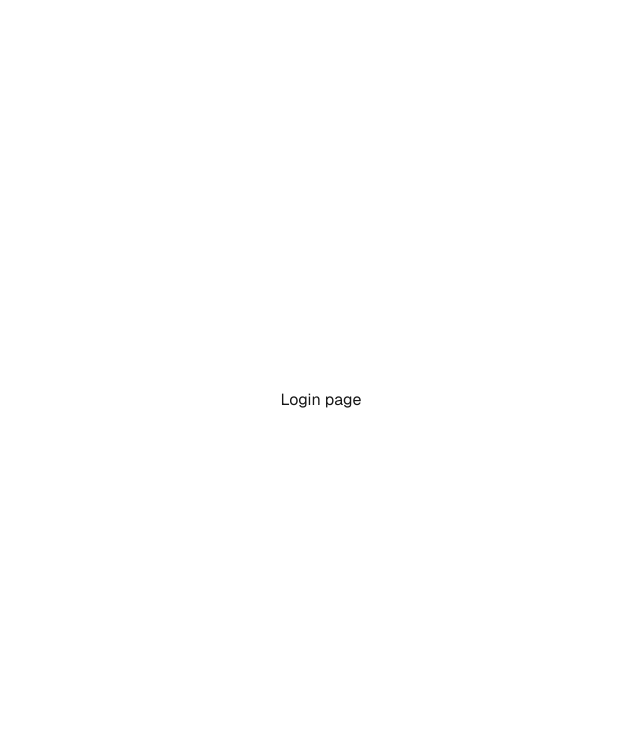
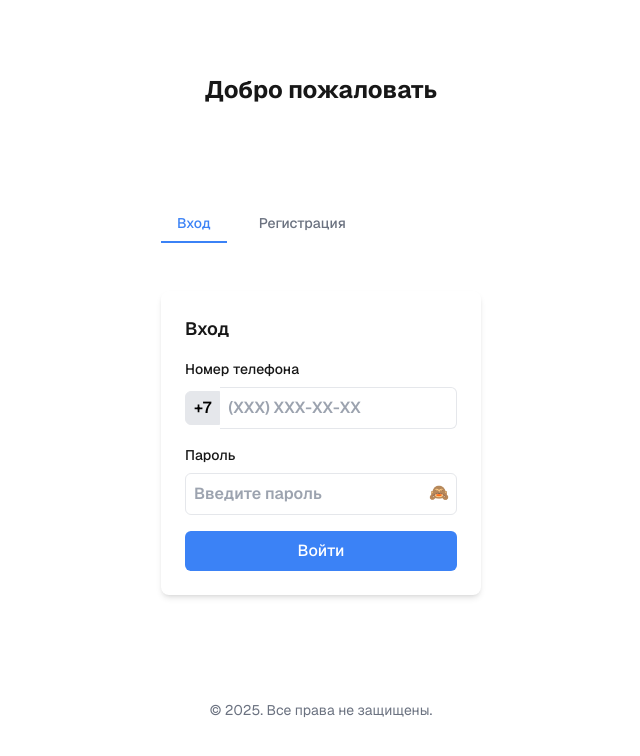
Before and after one commit to OKeylo/library-frontend, a Next.js app: page /login in a window 1280 px wide. Shown: the top 756 px of the page, without its empty margins (319-959 px from the left). Built offline with nearby package versions, Linux system fonts and the light colour scheme.

Commit message:
Update page.tsx

```diff
--- a/app/login/page.tsx
+++ b/app/login/page.tsx
@@ -1,11 +1,205 @@
+"use client"
 import Image from "next/image";
+import { useState } from "react";
 
 export default function Home() {
+  const [isLogin, setIsLogin] = useState(true);
+  const [phone, setPhone] = useState("");
+  const [password, setPassword] = useState("");
+  const [birthDate, setBirthDate] = useState("");
+  const [showPassword, setShowPassword] = useState(false);
+
+  const formatPhone = (value:string) => {
+    const onlyNumbers = value.replace(/\D/g, "").substring(0, 10); // Убираем все нецифровые символы, оставляем до 10 цифр
+
+    const formatted = onlyNumbers.replace(
+      /^(\d{0,3})(\d{0,3})(\d{0,2})(\d{0,2})$/, // Форматируем по группам
+      (_, p1, p2, p3, p4) => {
+        return [
+          p1 ? `(${p1})` : "",
+          p2 || "",
+          p3 ? `-${p3}` : "",
+          p4 ? `-${p4}` : "",
+        ]
+          .filter(Boolean)
+          .join(" ");
+      }
+    );
+
+    setPhone(formatted);
+  };
+
+  const handleBirthDateChange = (value:string) => {
+    // Форматируем введённую дату как ДД-ММ-ГГГГ
+    const formattedValue = value.replace(/\D/g, "").substring(0, 8);
+    const parts = formattedValue.match(/^(\d{0,2})(\d{0,2})(\d{0,4})$/);
+
+    if (!parts) return;
+
+    const [, day, month, year] = parts;
+    const formattedDate = [
+      day.padEnd(2, "").slice(0, 2),
+      month.padEnd(2, "").slice(0, 2),
+      year.padEnd(4, "").slice(0, 4),
+    ]
+      .filter(Boolean)
+      .join("-");
+
+    setBirthDate(formattedDate);
+  };
+
   return (
     <div className="grid grid-rows-[20px_1fr_20px] items-center justify-items-center min-h-screen p-8 pb-20 gap-16 sm:p-20 font-[family-name:var(--font-geist-sans)]">
+      <header className="row-start-1 text-center">
+        <h1 className="text-2xl font-bold">Добро пожаловать</h1>
+      </header>
+
       <main className="flex flex-col gap-8 row-start-2 items-center sm:items-start">
-        <p>Login page</p>
+        <div className="flex justify-center items-center gap-4 mb-4">
+          <button
+            className={`px-4 py-2 text-sm font-medium border-b-2 transition-all ${
+              isLogin ? "border-blue-500 text-blue-500" : "border-transparent text-gray-500"
+            }`}
+            onClick={() => setIsLogin(true)}
+          >
+            Вход
+          </button>
+          <button
+            className={`px-4 py-2 text-sm font-medium border-b-2 transition-all ${
+              !isLogin ? "border-blue-500 text-blue-500" : "border-transparent text-gray-500"
+            }`}
+            onClick={() => setIsLogin(false)}
+          >
+            Регистрация
+          </button>
+        </div>
+
+        {isLogin ? (
+          <form className="flex flex-col gap-4 w-80 p-6 bg-white rounded-lg shadow-md">
+            <h2 className="text-lg font-semibold">Вход</h2>
+            <div className="flex flex-col gap-2">
+              <label className="text-sm font-medium" htmlFor="phone">
+                Номер телефона
+              </label>
+              <div className="flex items-center">
+                <span className="px-2 py-1 border rounded-l-md bg-gray-200 text-black font-semibold">+7</span>
+                <input
+                  type="text"
+                  id="phone"
+                  value={phone}
+                  onChange={(e) => formatPhone(e.target.value)}
+                  className="p-2 border-t border-r border-b rounded-r-md focus:outline-none focus:ring focus:ring-blue-300 w-full text-black font-semibold"
+                  placeholder="(XXX) XXX-XX-XX"
+                />
+              </div>
+            </div>
+            <div className="flex flex-col gap-2">
+              <label className="text-sm font-medium" htmlFor="password">
+                Пароль
+              </label>
+              <div className="relative">
+                <input
+                  type={showPassword ? "text" : "password"}
+                  id="password"
+                  value={password}
+                  onChange={(e) => setPassword(e.target.value)}
+                  className="p-2 border rounded-md w-full focus:outline-none focus:ring focus:ring-blue-300 text-black font-semibold"
+                  placeholder="Введите пароль"
+                />
+                <button
+                  type="button"
+                  className="absolute right-2 top-2 text-gray-500"
+                  onClick={() => setShowPassword(!showPassword)}
+                >
+                  {showPassword ? "👁️" : "🙈"}
+                </button>
+              </div>
+            </div>
+            <button
+              type="submit"
+              className="px-4 py-2 bg-blue-500 text-white font-medium rounded-md hover:bg-blue-600 transition"
+            >
+              Войти
+            </button>
+          </form>
+        ) : (
+          <form className="flex flex-col gap-4 w-80 p-6 bg-white rounded-lg shadow-md">
+            <h2 className="text-lg font-semibold">Регистрация</h2>
+            <div className="flex flex-col gap-2">
+              <label className="text-sm font-medium" htmlFor="name">
+                Имя
+              </label>
+              <input
+                type="text"
+                id="name"
+                className="p-2 border rounded-md focus:outline-none focus:ring focus:ring-blue-300 text-black font-semibold"
+                placeholder="Введите ваше имя"
+              />
+            </div>
+            <div className="flex flex-col gap-2">
+              <label className="text-sm font-medium" htmlFor="phone">
+                Номер телефона
+              </label>
+              <div className="flex items-center">
+                <span className="px-2 py-1 border rounded-l-md bg-gray-200 text-black font-semibold">+7</span>
+                <input
+                  type="text"
+                  id="phone"
+                  value={phone}
+                  onChange={(e) => formatPhone(e.target.value)}
+                  className="p-2 border-t border-r border-b rounded-r-md focus:outline-none focus:ring focus:ring-blue-300 w-full text-black font-semibold"
+                  placeholder="(XXX) XXX-XX-XX"
+                />
+              </div>
+            </div>
+            <div className="flex flex-col gap-2">
+              <label className="text-sm font-medium" htmlFor="birthDate">
+                Дата рождения
+              </label>
+              <input
+                type="text"
+                id="birthDate"
+                value={birthDate}
+                onChange={(e) => handleBirthDateChange(e.target.value)}
+                className="p-2 border rounded-md focus:outline-none focus:ring focus:ring-blue-300 text-black font-semibold"
+                placeholder="ДД-ММ-ГГГГ"
+              />
+            </div>
+            <div className="flex flex-col gap-2">
+              <label className="text-sm font-medium" htmlFor="password">
+                Пароль
+              </label>
+              <div className="relative">
+                <input
+                  type={showPassword ? "text" : "password"}
+                  id="password"
+                  value={password}
+                  onChange={(e) => setPassword(e.target.value)}
+                  className="p-2 border rounded-md w-full focus:outline-none focus:ring focus:ring-blue-300 text-black font-semibold"
+                  placeholder="Введите пароль"
+                />
+                <button
+                  type="button"
+                  className="absolute right-2 top-2 text-gray-500"
+                  onClick={() => setShowPassword(!showPassword)}
+                >
+                  {showPassword ? "👁️" : "🙈"}
+                </button>
+              </div>
+            </div>
+            <button
+              type="submit"
+              className="px-4 py-2 bg-blue-500 text-white font-medium rounded-md hover:bg-blue-600 transition"
+            >
+              Зарегистрироваться
+            </button>
+          </form>
+        )}
       </main>
+
+      <footer className="row-start-3 text-center text-sm text-gray-500">
+        &copy; 2025. Все права не защищены.
+      </footer>
     </div>
   );
 }
```
